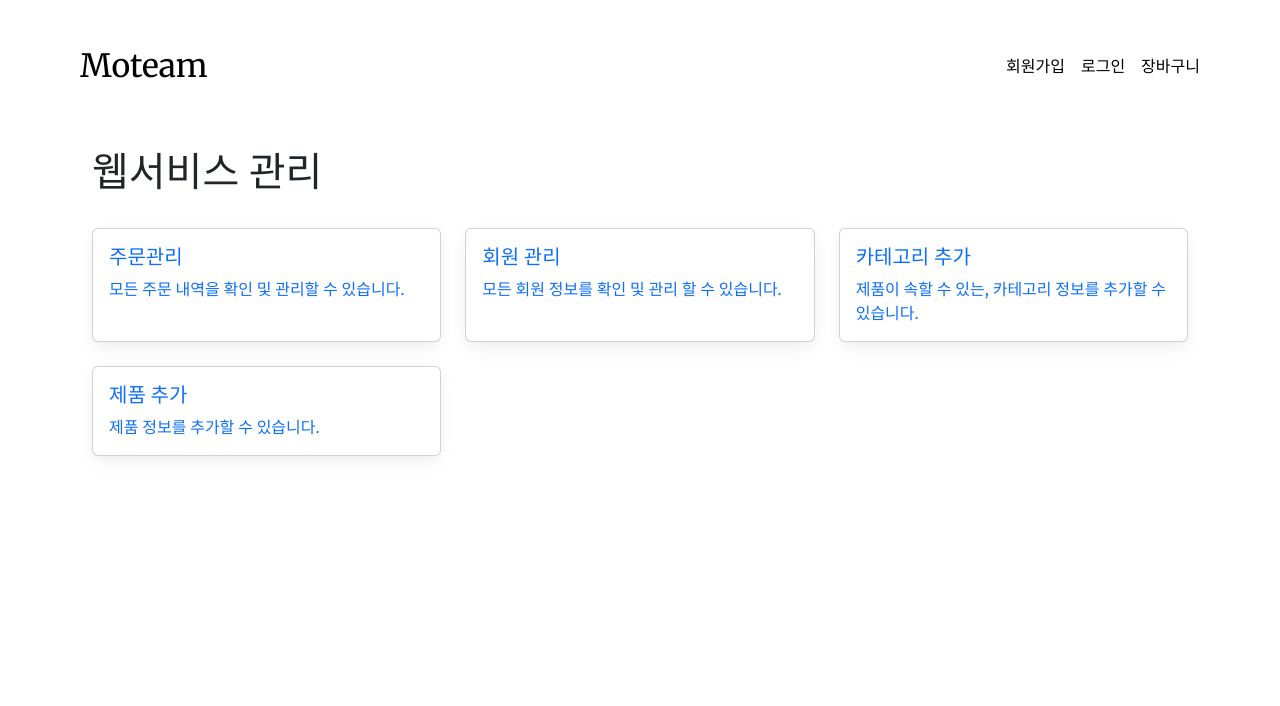
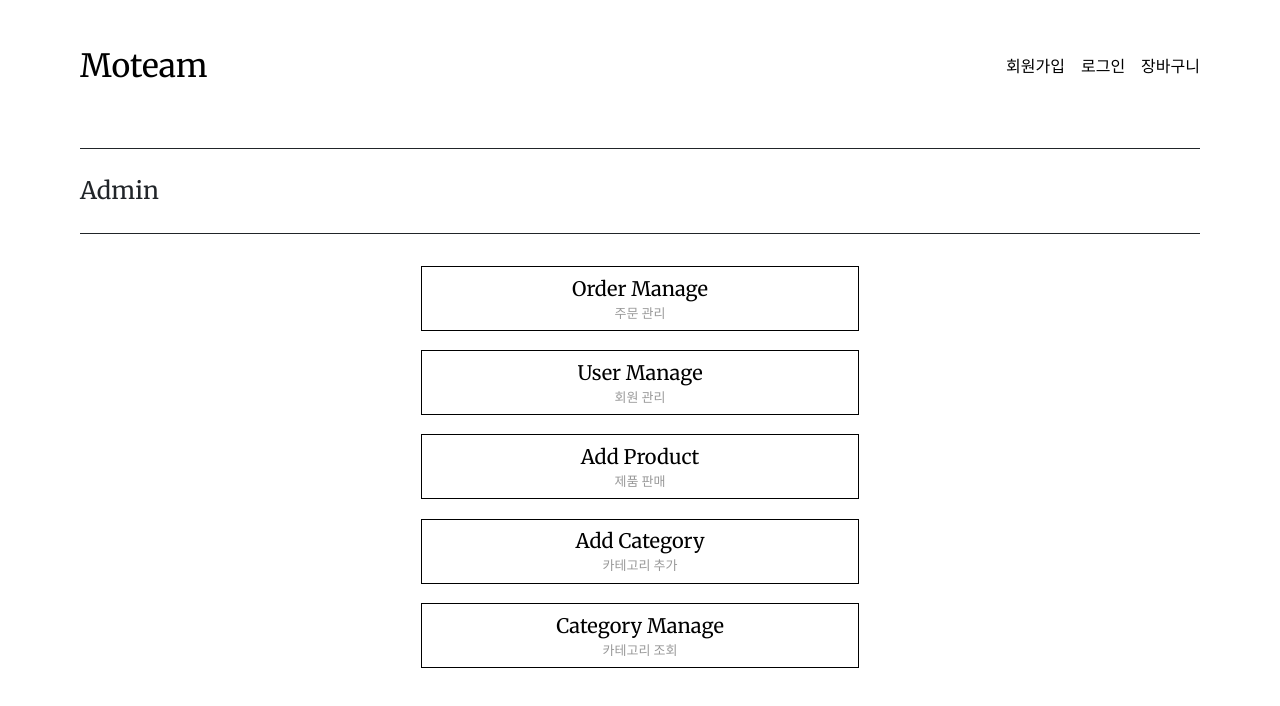
Before and after one commit to anna8481/web_project_1, a React (Create React App) app in the folder front/: page /admin in a window 1280 px wide. Shown: the top 706 px of the page. Built offline with nearby package versions, Linux system fonts and the light colour scheme.

Commit message:
Admin index page edit

```diff
--- a/front/src/components/Navbar.js
+++ b/front/src/components/Navbar.js
@@ -10,6 +10,7 @@ export default function Navbar() {
     const logout = (e) => {
         //저장했던 JWT 토큰을 삭제함.
         localStorage.removeItem("token");
+        localStorage.removeItem("isAdmin");
         console.log(localStorage)
         navigate("/");
     };
@@ -27,6 +28,10 @@ export default function Navbar() {
                 <div
                     className="navigation-menu">
                     <ul>
+                        {localStorage.getItem("isAdmin") &&
+                            <li>
+                                <Link to={ROUTE.ADMIN.link} >페이지관리</Link>
+                            </li>}
                         {localStorage.getItem("token") &&
                             <li>
                                 <Link to={ROUTE.ACCOUNT.link} >계정관리</Link>
--- a/front/src/pages/admin/Admin.js
+++ b/front/src/pages/admin/Admin.js
@@ -1,65 +1,53 @@
 import React from 'react';
+import { Link } from 'react-router-dom';
 import "./Admin.css"
-import { Link } from 'react-router-dom';
 import { ROUTE } from '../../utills/route'
-
-
-import {
-    MDBCard,
-    MDBCardBody,
-    MDBCardTitle,
-    MDBCardText,
-    MDBRow,
-    MDBCol,
-    MDBCardImage,
-    MDBIcon
-
-} from 'mdb-react-ui-kit';
-
-
-function MyCard({ title, content, address, }) {
-    return (
-        <a href={address}>
-            <MDBCard className='h-100'>
-                <MDBCardBody>
-                    <MDBIcon fas icon="user-cog" />
-                    <MDBCardTitle>{title}</MDBCardTitle>
-                    <MDBCardText>
-                        {content}
-                    </MDBCardText>
-                </MDBCardBody>
-            </MDBCard>
-        </a>
-    )
-}
-
+import Header from '../../components/Header'
 
 
 const Admin = () => {
     return (<section className="section">
+        <Header title="Admin"></Header>
         <div className="container">
-            <h1>웹서비스 관리</h1>
+
+            <Link to={ROUTE.ACCOUNT_ORDERS.link}>
+                <div className="account_button_container" >
+                    <button className="account_button" ><p className="main-name">Order Manage</p>
+                        <p className="sub-name">주문 관리</p></button>
+                </div>
+            </Link>
+
+            <Link to={ROUTE.MYACCOUNT.link}>
+                <div className="account_button_container" >
+                    <button className="account_button" ><p className="main-name">User Manage</p>
+                        <p className="sub-name">회원 관리</p></button>
+                </div>
+            </Link>
+
+            <Link to={ROUTE.PRODUCT_ADD.link}>
+                <div className="account_button_container" >
+                    <button className="account_button" ><p className="main-name">Add Product</p>
+                        <p className="sub-name">제품 판매</p></button>
+                </div>
+            </Link>
+
+            <Link to={ROUTE.CATEGORY_ADD.link}>
+                <div className="account_button_container" >
+                    <button className="account_button" ><p className="main-name">Add Category</p>
+                        <p className="sub-name">카테고리 추가</p></button>
+                </div>
+            </Link>
+
+            <Link to={ROUTE.CATEGORY_MANAGE.link}>
+                <div className="account_button_container" >
+                    <button className="account_button" ><p className="main-name">Category Manage</p>
+                        <p className="sub-name">카테고리 조회</p></button>
+                </div>
+            </Link>
+
+
         </div>
-        <div className="container">
-            <MDBRow className='row-cols-1 row-cols-md-3 g-4'>
-                <MDBCol>
-                    <Link to={ROUTE.ADMIN_ORDERS.link}>
-                        <MyCard title='주문관리' content='모든 주문 내역을 확인 및 관리할 수 있습니다.'></MyCard></Link>
-                </MDBCol>
-                <MDBCol>
-                    <Link to={ROUTE.ADMIN_USERS.link}><MyCard title='회원 관리' content='모든 회원 정보를 확인 및 관리 할 수 있습니다. '></MyCard></Link>
-                </MDBCol>
-                <MDBCol>
-                    <Link to={ROUTE.CATEGORY_ADD.link}>
-                        <MyCard title='카테고리 추가' content='제품이 속할 수 있는, 카테고리 정보를 추가할 수 있습니다.'></MyCard></Link>
-                </MDBCol>
-                <MDBCol>
-                    <Link to={ROUTE.PRODUCT_ADD.link}>
-                        <MyCard title='제품 추가' content='제품 정보를 추가할 수 있습니다.'></MyCard></Link>
-                </MDBCol>
-            </MDBRow>
-        </div>
-    </section>
+    </section >
     )
 }
 
--- a/front/src/pages/user/Login.js
+++ b/front/src/pages/user/Login.js
@@ -29,6 +29,9 @@ function Login() {
             });
 
             localStorage.setItem('token', response.data.token);
+            if(response.data.isAdmin) {
+                localStorage.setItem('isAdmin', "admin");
+            }
             navigate('/');
             console.log(response)
         } catch (err) {
```
